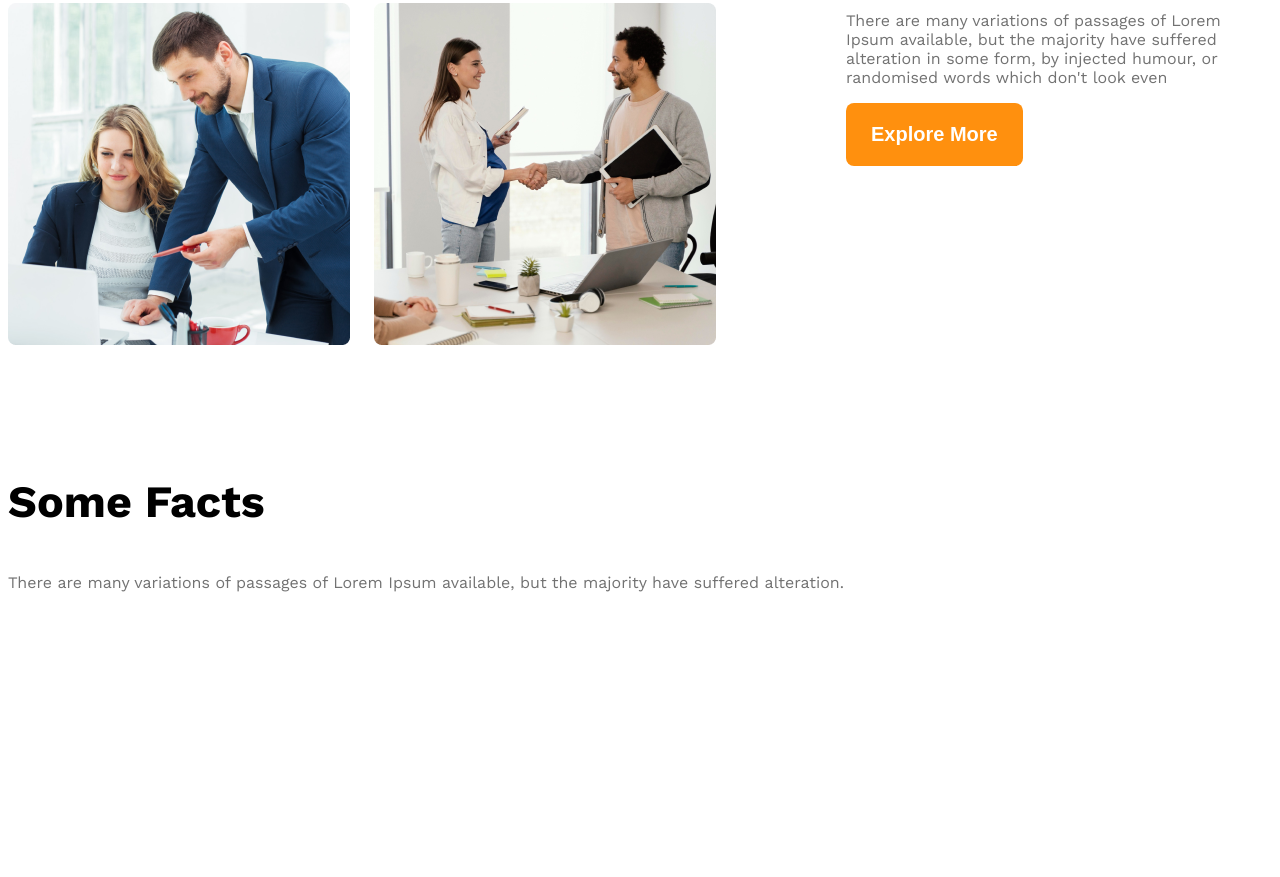
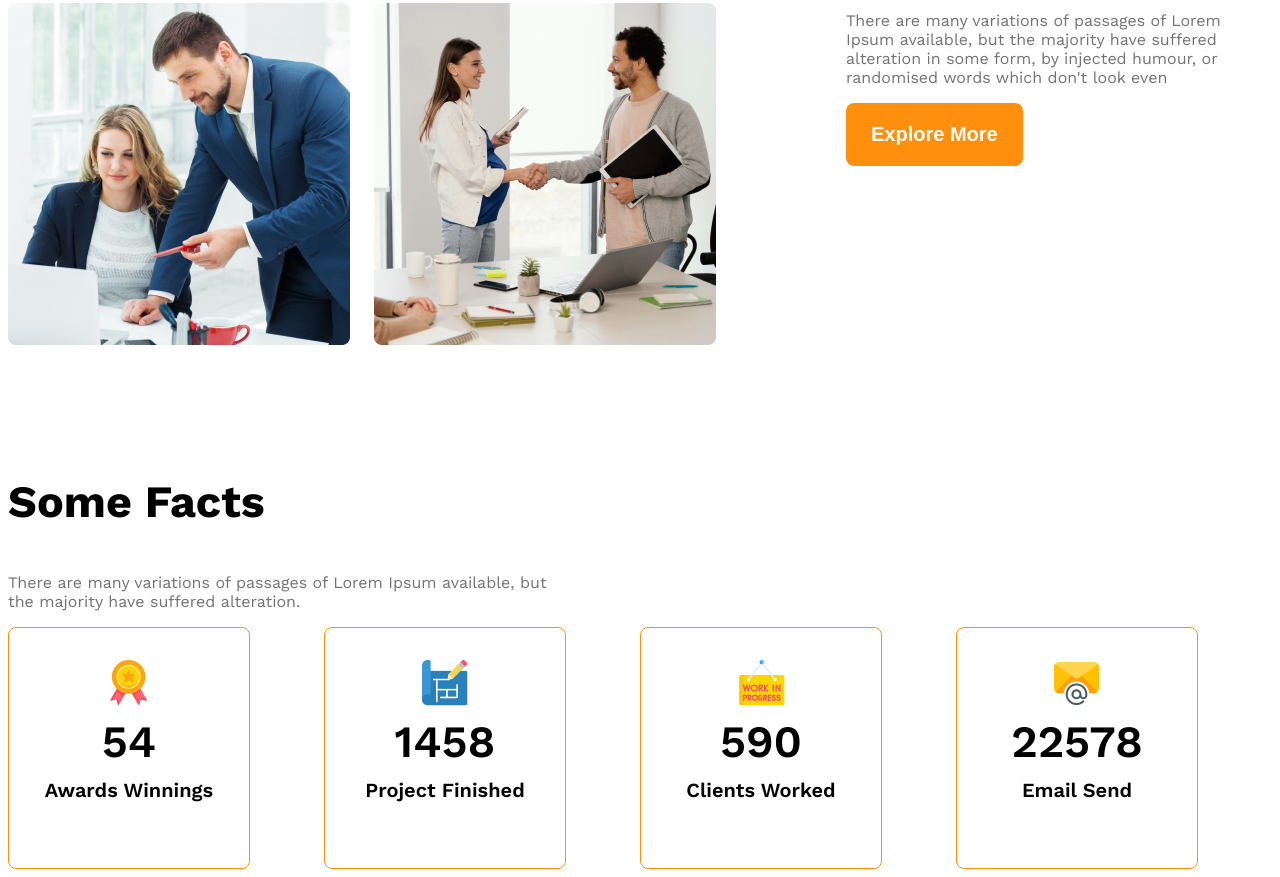
Before and after one commit to ainCode247/architects-responsive-website, a plain HTML site: page index.html in a window 1280 px wide. Shown: the part 1672-2549 px from the top of the page. Before the commit the page ends 2445 px from the top, so only its background shows below. Drawn offline with nearby package versions, Linux system fonts and the light colour scheme.

Commit message:
updatin fact cards

```diff
--- a/index.html
+++ b/index.html
@@ -45,37 +45,47 @@
                 <button class="btn-primary">Explore More</button>
             </div>
         </section>
+        <!--Featears will Enjoy   -->
 
-        <!--Featears will Enjoy   -->
         <section>
 
         </section>
         <!-- Some facts -->
+
          <section class="some-facts">
             <h3 class="section-title">Some Facts</h3>
-            <p class="text-light-gray">There are many variations of passages of Lorem Ipsum available, but the majority have suffered alteration.</p>
+            <p class="text-light-gray fact-discription">There are many variations of passages of Lorem Ipsum available, but the majority have suffered alteration.</p>
             <div class="fact-container">
-                <!-- .fact*4>img.fact-icon+h4.fact-number+h5.fact-name -->
-                <div class="fact">
-                    <img src="" alt="" class="fact-icon">
-                    <h4 class="fact-number"></h4>
-                    <h5 class="fact-name"></h5>
+                <!-- .fact-card*4>img.fact-icon+h4.fact-number+h5.fact-name -->
+                <div class="fact-card display-flex">
+                    <div>
+                        <img src="images/icons/ribon.png" alt="" class="fact-icon">
+                        <h4 class="fact-number">54</h4>
+                        <h5 class="fact-name">Awards Winnings</h5>
+                    </div>
                 </div>
-                <div class="fact">
-                    <img src="" alt="" class="fact-icon">
-                    <h4 class="fact-number"></h4>
-                    <h5 class="fact-name"></h5>
+                <div class="fact-card display-flex">
+                    <div>
+                        <img src="images/icons/projects.png" alt="" class="fact-icon">
+                        <h4 class="fact-number">1458</h4>
+                        <h5 class="fact-name">Project Finished</h5>
+                    </div>
                 </div>
-                <div class="fact">
-                    <img src="" alt="" class="fact-icon">
-                    <h4 class="fact-number"></h4>
-                    <h5 class="fact-name"></h5>
+                <div class="fact-card display-flex">
+                    <div>
+                        <img src="images/icons/customers.png" alt=""class="fact-icon">
+                        <h4 class="fact-number">590</h4>
+                        <h5 class="fact-name">Clients Worked</h5>
+                    </div>
                 </div>
-                <div class="fact">
-                    <img src="" alt="" class="fact-icon">
-                    <h4 class="fact-number"></h4>
-                    <h5 class="fact-name"></h5>
+                <div class="fact-card display-flex">
+                    <div>
+                        <img src="images/icons/email.png" alt="" class="fact-icon">
+                        <h4 class="fact-number">22578</h4>
+                        <h5 class="fact-name">Email Send</h5>
+                    </div>
                 </div>
+
             </div>
          </section>
     </main>
--- a/styles/architect.css
+++ b/styles/architect.css
@@ -100,6 +100,37 @@ main > section{
 #quick-list{
     font-weight: 500;
 }
+/* some fact related styles */
+.fact-container{
+    display: grid;
+    grid-template-columns: repeat(4, 1fr);
+}
+
+.fact-card{
+    border: 1px solid #FF900E;
+    width: 240px;
+    height: 240px;
+    border-radius: 8px;
+    text-align: center;
+    align-items: center;
+    justify-content: center;
+}
+.fact-number{
+    font-size: 2.8rem;
+    font-weight: 600;
+    margin-top: 5px;
+    margin-bottom: 10px;
+}
+.fact-name{
+    font-size: 1.25rem;
+    font-weight: 600;
+    margin-top: 10px;
+}
+
+.fact-discription{
+    max-width: 540px;
+}
+
 /* first resposive media Query */
 @media screen and (max-width: 576px) {
     .navber,
```
